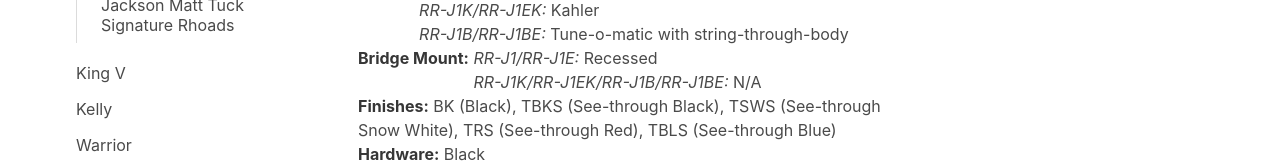
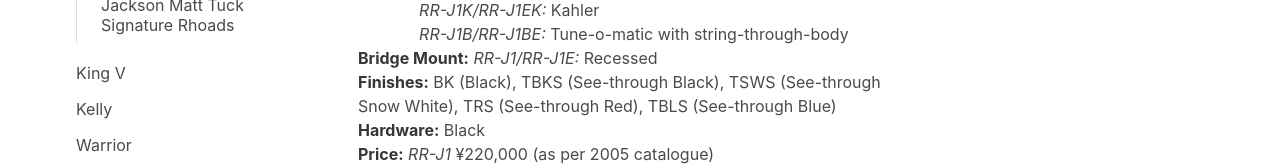
Before and after one commit to sophiecollard/chushin-gakki-jacksons, a Vue app: page /db/rr/jackson-stars-rr-j1 in a window 1280 px wide. Shown: the part 924-1090 px from the top of the page. Built offline with nearby package versions, Linux system fonts and the light colour scheme.

Commit message:
Remove N/A bridge mount info

```diff
--- a/src/views/database/rhoads/jackson-stars-rr-j1/Specs.vue
+++ b/src/views/database/rhoads/jackson-stars-rr-j1/Specs.vue
@@ -16,7 +16,6 @@
     <p><strong style="color: white;">Bridge:</strong> <i>RR-J1K/RR-J1EK:</i> Kahler</p>
     <p><strong style="color: white;">Bridge:</strong> <i>RR-J1B/RR-J1BE:</i> Tune-o-matic with string-through-body</p>
     <p><strong>Bridge Mount:</strong> <i>RR-J1/RR-J1E:</i> Recessed</p>
-    <p><strong style="color: white;">Bridge Mount:</strong> <i>RR-J1K/RR-J1EK/RR-J1B/RR-J1BE:</i> N/A</p>
     <p><strong>Finishes:</strong> BK (Black), TBKS (See-through Black), TSWS (See-through Snow White), TRS (See-through Red), TBLS (See-through Blue)</p>
     <p><strong>Hardware:</strong> Black</p>
     <p><strong>Price:</strong> <i>RR-J1</i> &#165;220,000 (as per 2005 catalogue)</p>
--- a/src/views/database/rhoads/jackson-stars-rr-tn01/Specs.vue
+++ b/src/views/database/rhoads/jackson-stars-rr-tn01/Specs.vue
@@ -15,7 +15,6 @@
     <p><strong>Bridge:</strong> <i>RR-TN01/RR-TN01EMG:</i> Floyd Rose Original</p>
     <p><strong style="color: white;">Bridge:</strong> <i>RR-TN01STB:</i> Tune-o-matic Gotoh bridge with string-through-body</p>
     <p><strong>Bridge Mount:</strong> <i>RR-TN01/RR-TN01EMG:</i> Recessed</p>
-    <p><strong style="color: white;">Bridge Mount:</strong> <i>RR-TN01STB:</i> N/A</p>
     <p><strong>Finishes:</strong> Black</p>
     <p><strong>Hardware:</strong> <i>RR-TN01/RR-TN01EMG:</i> Black</p>
     <p><strong style="color: white;">Hardware:</strong> <i>RR-TN01STB:</i> Gold</p>
```
